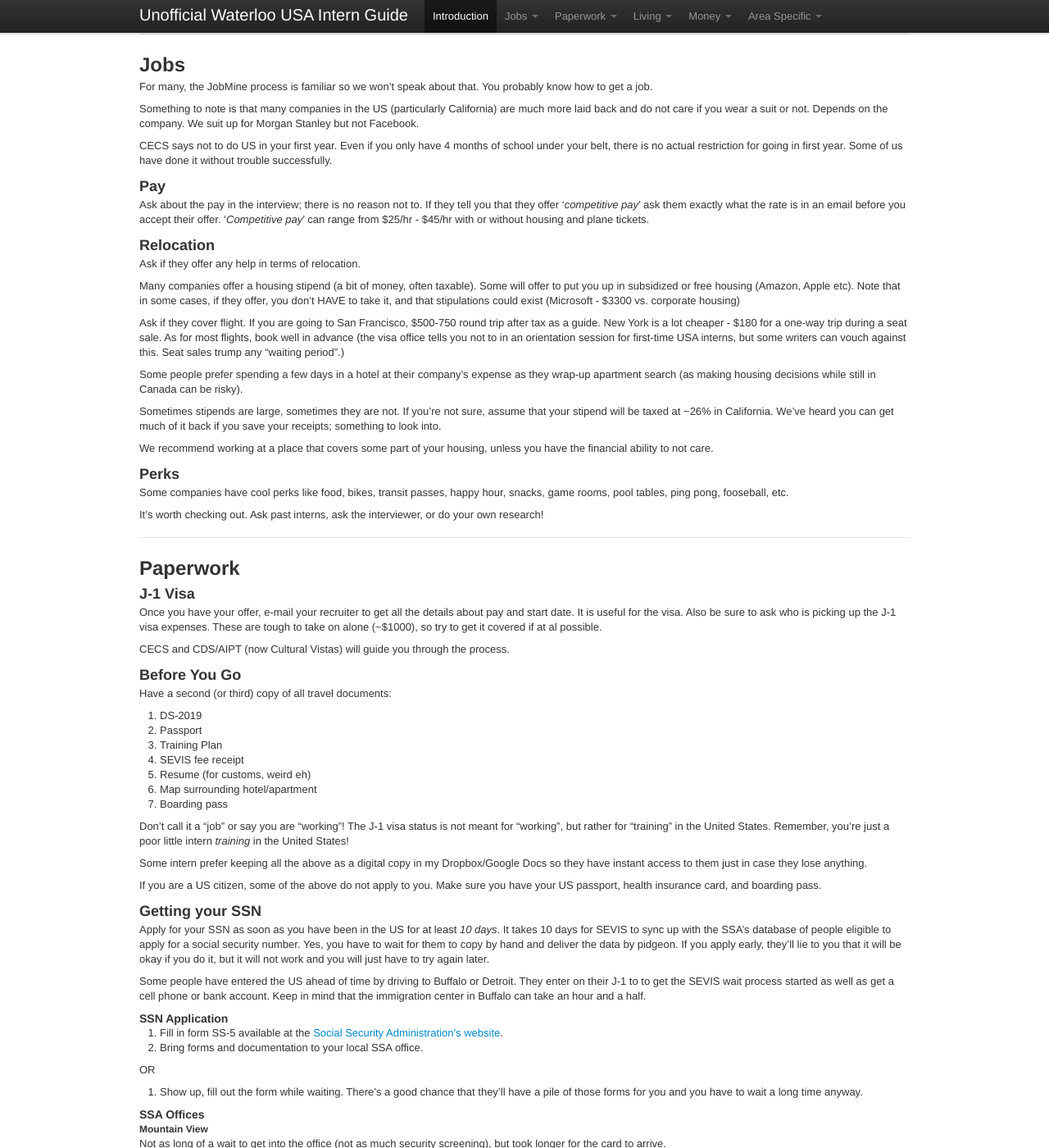
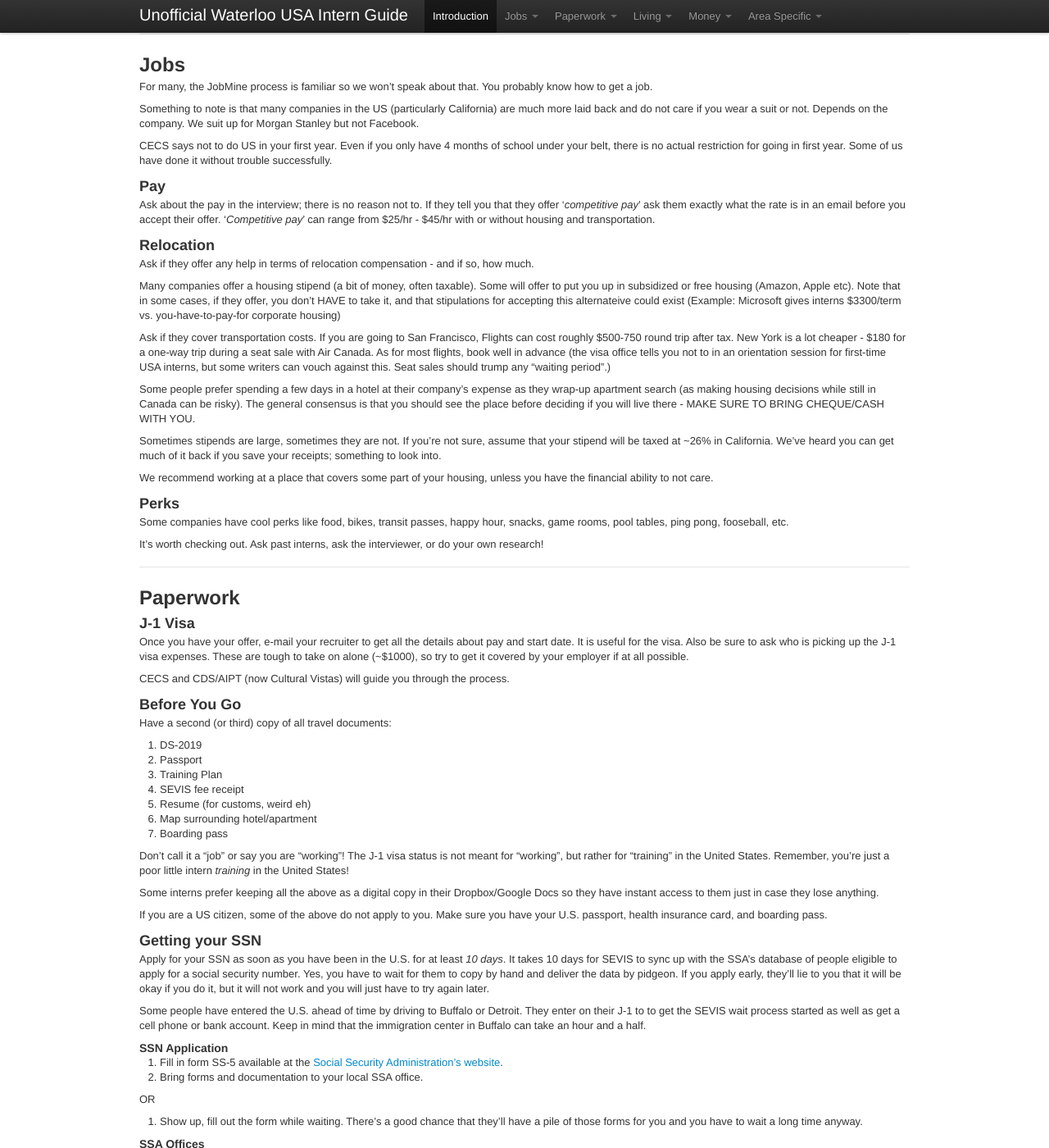
Before and after one commit to sholiday/Unofficial-Waterloo-USA-Intern-Guide, a Jekyll site: the page built from index.markdown, in a window 1280 px wide and 1400 px high, scrolled down 805 px. Shown: the whole window at 82% size. Built offline with Jekyll 4.4.1, drawn with Linux system fonts in a browser that asks for light colours; nearby versions of some CDN libraries; Markdown is read by kramdown in place of the engine named in the settings; some of the changed text lies outside the part shown.

Commit message:
Wow, I edit a lot of English when I'm tired.

```diff
--- a/index.markdown
+++ b/index.markdown
@@ -22,12 +22,12 @@ title: Unofficial Waterloo USA Intern Guide
 
 **This document is unofficial and not endorsed by the University of Waterloo or any prospective employers.**
 
-None of the included writers are lawyers or tax specialists, nor do we purport to have any real knowledge
-about the contents of this document.
+None of the included writers are lawyers or tax specialists, nor do any of us purport
+to have any real knowledge about the contents of this document.
 
-This is a collection of things we wished we knew when we went away on our first
-co-op terms in the US. We hope it helps you out. Many things contained in this
-document were gained through mistakes and conversations with older students.
+This is a collection of things we as interns wished we knew when we went away
+on our first co-op terms in the US. We hope it helps you out. Many things contained in this
+document were gained through mistakes made, as well as conversations with older students.
 
 If you are a past intern and have thoughts/ideas to add to this document,
 [let me know](mailto:stephen.holiday@gmail.com). Even better submit a pull
@@ -74,27 +74,29 @@ Some of us have done it without trouble successfully.
 ### Pay
 Ask about the pay in the interview; there is no reason not to. If they tell you that they offer
 '*competitive pay*' ask them exactly what the rate is in an email before you accept their offer.
-'*Competitive pay*' can range from $25/hr - $45/hr with or without housing and
-plane tickets.
+'*Competitive pay*' can range from $25/hr - $45/hr with or without housing and transportation.
 
 <section id="Jobs-Relocation" />
 ### Relocation
-Ask if they offer any help in terms of relocation.
+Ask if they offer any help in terms of relocation compensation - and if so, how much.
 
 Many companies offer a housing stipend (a bit of money, often taxable).
 Some will offer to put you up in subsidized or free housing (Amazon, Apple etc).
-Note that in some cases, if they offer, you don't HAVE to take it, and that stipulations
-could exist (Microsoft - $3300 vs. corporate housing)
+Note that in some cases, if they offer, you don't HAVE to take it, and that
+stipulations for accepting this alternateive could exist
+(Example: Microsoft gives interns $3300/term vs. you-have-to-pay-for corporate housing)
 
-Ask if they cover flight. If you are going to San Francisco, $500-750 round trip
-after tax as a guide. New York is a lot cheaper - $180 for a one-way trip during a
-seat sale. As for most flights, book well in advance (the visa office tells you not
-to in an orientation session for first-time USA interns, but some writers can vouch against this.
-Seat sales trump any "waiting period".)
+Ask if they cover transportation costs. If you are going to San Francisco,
+Flights can cost roughly $500-750 round trip after tax.
+New York is a lot cheaper - $180 for a one-way trip during a seat sale with Air Canada.
+As for most flights, book well in advance (the visa office tells you not to
+in an orientation session for first-time USA interns, but some writers can vouch against this.
+Seat sales should trump any "waiting period".)
 
 Some people prefer spending a few days in a hotel at their company's expense
 as they wrap-up apartment search (as making housing decisions while still in
-Canada can be risky).
+Canada can be risky). The general consensus is that you should see the place
+before deciding if you will live there - MAKE SURE TO BRING CHEQUE/CASH WITH YOU.
 
 Sometimes stipends are large, sometimes they are not. If you're not sure, assume
 that your stipend will be taxed at ~26% in California. We've heard you can get
@@ -119,7 +121,7 @@ It's worth checking out. Ask past interns, ask the interviewer, or do your own r
 Once you have your offer, e-mail your recruiter to get all the details about pay
 and start date. It is useful for the visa. Also be sure to ask who is picking
 up the J-1 visa expenses. These are tough to take on alone (~$1000), so
-try to get it covered if at al possible.
+try to get it covered by your employer if at all possible.
 
 CECS and CDS/AIPT (now Cultural Vistas) will guide you through the process.
 
@@ -139,22 +141,22 @@ Don't call it a "job" or say you are "working"! The J-1 visa status is not meant
 "working", but rather for "training" in the United States. Remember, you're just
 a poor little intern *training* in the United States!
 
-Some intern prefer keeping all the above as a digital copy in my Dropbox/Google Docs so
+Some interns prefer keeping all the above as a digital copy in their Dropbox/Google Docs so
 they have instant access to them just in case they lose anything.
 
 If you are a US citizen, some of the above do not apply to you.
-Make sure you have your US passport, health insurance card, and boarding pass.
+Make sure you have your U.S. passport, health insurance card, and boarding pass.
 
 <section id="Paperwork-SSN" />
 ### Getting your SSN
-Apply for your SSN as soon as you have been in the US for at least *10 days*. It
+Apply for your SSN as soon as you have been in the U.S. for at least *10 days*. It
 takes 10 days for SEVIS to sync up with the SSA's database of people eligible to
 apply for a social security number. Yes, you have to wait for them to copy by
 hand and deliver the data by pidgeon. If you apply early, they'll lie to you
 that it will be okay if you do it, but it will not work and you will just have
 to try again later.
 
-Some people have entered the US ahead of time by driving to Buffalo or Detroit.
+Some people have entered the U.S. ahead of time by driving to Buffalo or Detroit.
 They enter on their J-1 to to get the SEVIS wait process started as well as get
 a cell phone or bank account. Keep in mind that the immigration center in
 Buffalo can take an hour and a half.
@@ -209,7 +211,7 @@ would be a good roommate for your style.
 * 4-month leases are harder to come by than Waterloo
 * Paying the first months rent in full by certified check is common
 * Bring enough money for first month's rent and security
-* Cashing a Canadian cheque in the US takes a long time (even if it's a USD
+* Cashing a Canadian cheque in the U.S. takes a long time (even if it's a U.S.D.
   account)--cash is recommended
 * Sometimes you can get your stipend ahead of time if you already have an
   American bank account. Note that if you get your stipend in December for
@@ -349,7 +351,7 @@ Note: Some banks have a savings account.
 You may not want one for several reasons:
 
 * There may be a minimum balance after 6 months
-* Having interest income in the US can complicate taxes (not an expert)
+* Having interest income in the U.S. can complicate taxes (not an expert)
 
 Choosing a Bank is up to you and your preferences.
 Stephen suggests you stick to one of:
@@ -377,8 +379,8 @@ You will *not* need a SSN to open an account at the three listed banks.
 Bring your passport and visa. You don't even need a permanent address.
 Some have had luck with using their hotel's or their company's.
 
-Stephen's always kept a US bank account open.
-It's super useful to have. If you come back to the US again you're all setup.
+Stephen's always kept a U.S. bank account open.
+It's super useful to have. If you come back to the U.S. again you're all setup.
 If you travel you can get cash easy. If you want to buy stuff online it's great.
 
 Eric says that keeping your bank account open is also great for getting credit
@@ -398,19 +400,19 @@ fee. Note, xe.com will likely get you a better rate. But the following method is
 very flexible. This method worked out pretty well for Prashanth:
 
 1. Open a U.S Bank Account with your Canadian Bank (Prashanth used TD but
-   recommend RBC, RBC has a US branch as well though none in California)
-2. Transfer some money to this account to last you for a few weeks in US
-3. Get a US Dollar Credit Card from Canada and use this for initial spending.
+   recommend RBC, RBC has a U.S. branch as well though none in California)
+2. Transfer some money to this account to last you for a few weeks in U.S.
+3. Get a U.S. Dollar Credit Card from Canada and use this for initial spending.
    If you are not eligible, you can ask your parents to open it for you and a
    get a credit card in your name. You can use this card until you have money
-   in your US account.
-4. Open a US Bank account in either Chase, BOA, Wells Fargo.
+   in your U.S. account.
+4. Open a U.S. Bank account at either Chase, Bank of America, Wells Fargo.
 
 <section id="Money-Credit" />
 ### Credit Cards
 One thing that many try to do right away is get a credit card.
 
-Getting credit in the US can be tricky. Especially if you are under 21.
+Getting credit in the U.S. can be tricky; especially if you are under 21.
 
 Keep in mind that instead of Interac for debit cards, all American debit cards
 (also known as "check cards") are actually VISA/MasterCard cards. You can use
@@ -426,7 +428,7 @@ Really tough if you are under 21.
 
 Eric would like to stress the importance of getting a credit card and building
 credit history in the States. It's expecially useful if you plan to move to the
-US after you graduate.
+U.S. after you graduate.
 
 There are some
 [things to consider](http://www.mint.com/blog/how-to/10-credit-score-commandments/)
@@ -448,7 +450,7 @@ Eric says the following about BoA's credit policy:
 This worked for an 18 year old guy with two credit cards in good standing back
 in Canada. Apply for the card at the branch in person. When asked for your
 information, inform them that you would like to request a Canadian credit bureau
-check to augment your US credit bureau reports (especially important if it's
+check to augment your U.S. credit bureau reports (especially important if it's
 your first work term in the States). If the representative is knowledgeable,
 they will process the credit card application normally and then will ask you to
 call a number (or call for you on your behalf) about 24-48 hours later
@@ -484,12 +486,12 @@ Some more tame ways:
 * Using your family member who works at a bank and gets currency exchanged at
   cost (We're told this is the best possible)
 
-If you end up with American funds in Canada, Stephen recommends opening a US
+If you end up with American funds in Canada, Stephen recommends opening a U.S.
 dollar account and convert it over time so you don't get bit by the exchange
-rate. You can use xe.com even with a USD account in Canada.
+rate. You can use xe.com even with a U.S.D. account in Canada.
 
-Stephen also keeps some USD funds in a USD TD account in Canada so he can get
-small bills and sell USD to family without a spread.
+Stephen also keeps some U.S.D. funds in a U.S.D. TD account in Canada so he can get
+small bills and sell U.S.D. to family without a spread.
 
 Stephen sucks at playing the market so he just transfer money over ~$1k at a
 time to try and even out my loss/gain. Stephen and Chris love xe.com's bid
@@ -512,7 +514,7 @@ Sadly you will have to pay taxes on your hard-earned income. Chances are you
 already paid the American ones in your paycheque. Depending on your State and
 situation you will end up receiving much (50% is not unreasonable) of that back.
 You may owe money in Canada. You definitely have to fill out both Canadian
-Federal and Provincial forms as well as US Federal and State.
+Federal and Provincial forms as well as U.S. Federal and State.
 
 It's not to hard to fill them out yourself but it's fairly annoying.
 Make sure you file with your Canadian address as your home address.
@@ -531,11 +533,11 @@ discussing with your accountant.
 
 H&R Block will also do it for around $300.
 
-There are short versions of US forms for non-residents (you may not apply) which
+There are short versions of U.S. forms for non-residents (you may not apply) which
 Stephen used last tax year.
 
 The main question Stephen had was whether he had to pay taxes twice in both
-Canada and the US. In his situation, Canada knew how much he was taxed in the US
+Canada and the U.S.. In his situation, Canada knew how much he was taxed in the U.S.
 and applied some formula to not tax him twice.
 
 The IRS has a [good section][IRS-AlienExemptions] on how many exceptions you can
```
